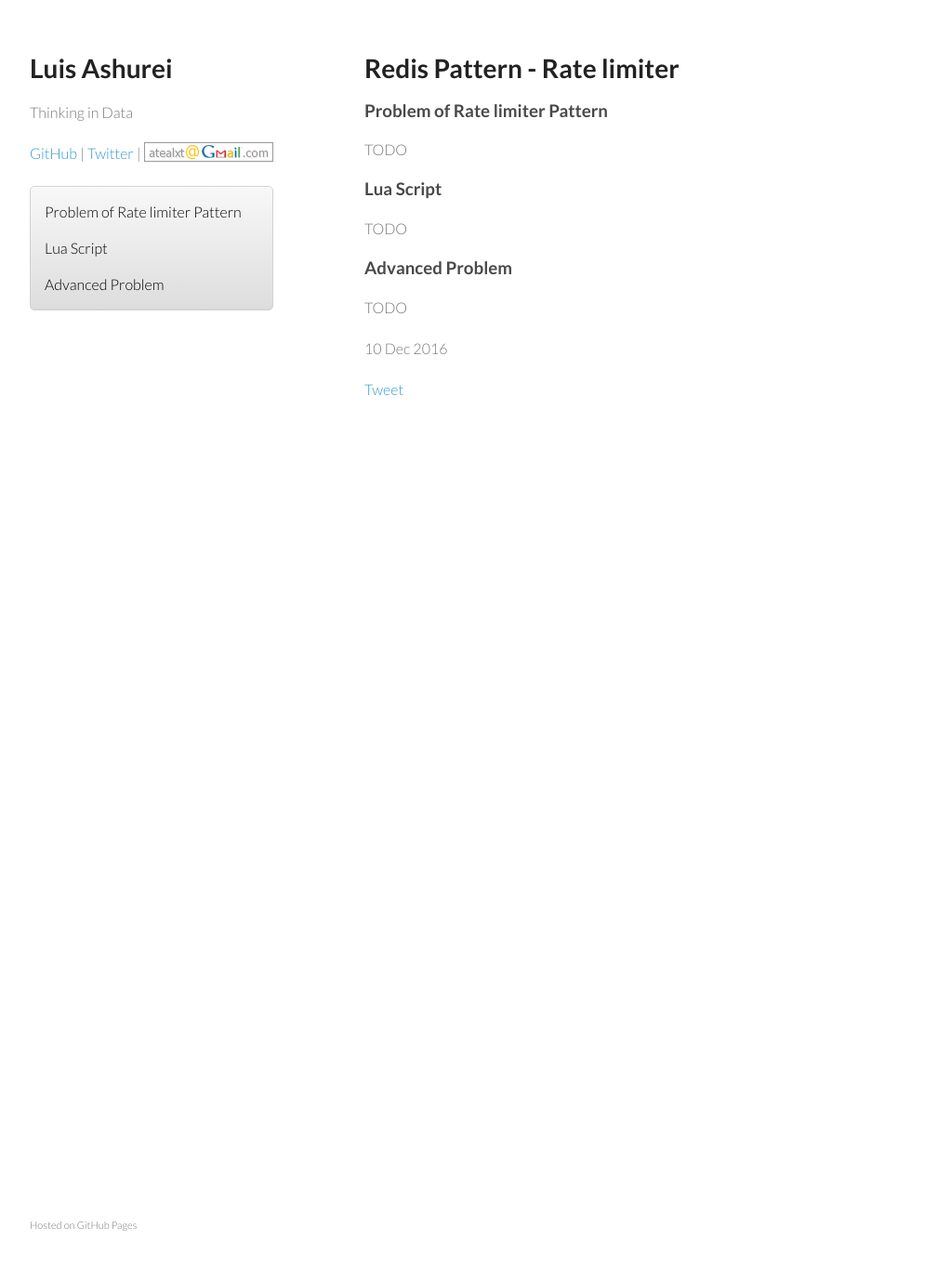
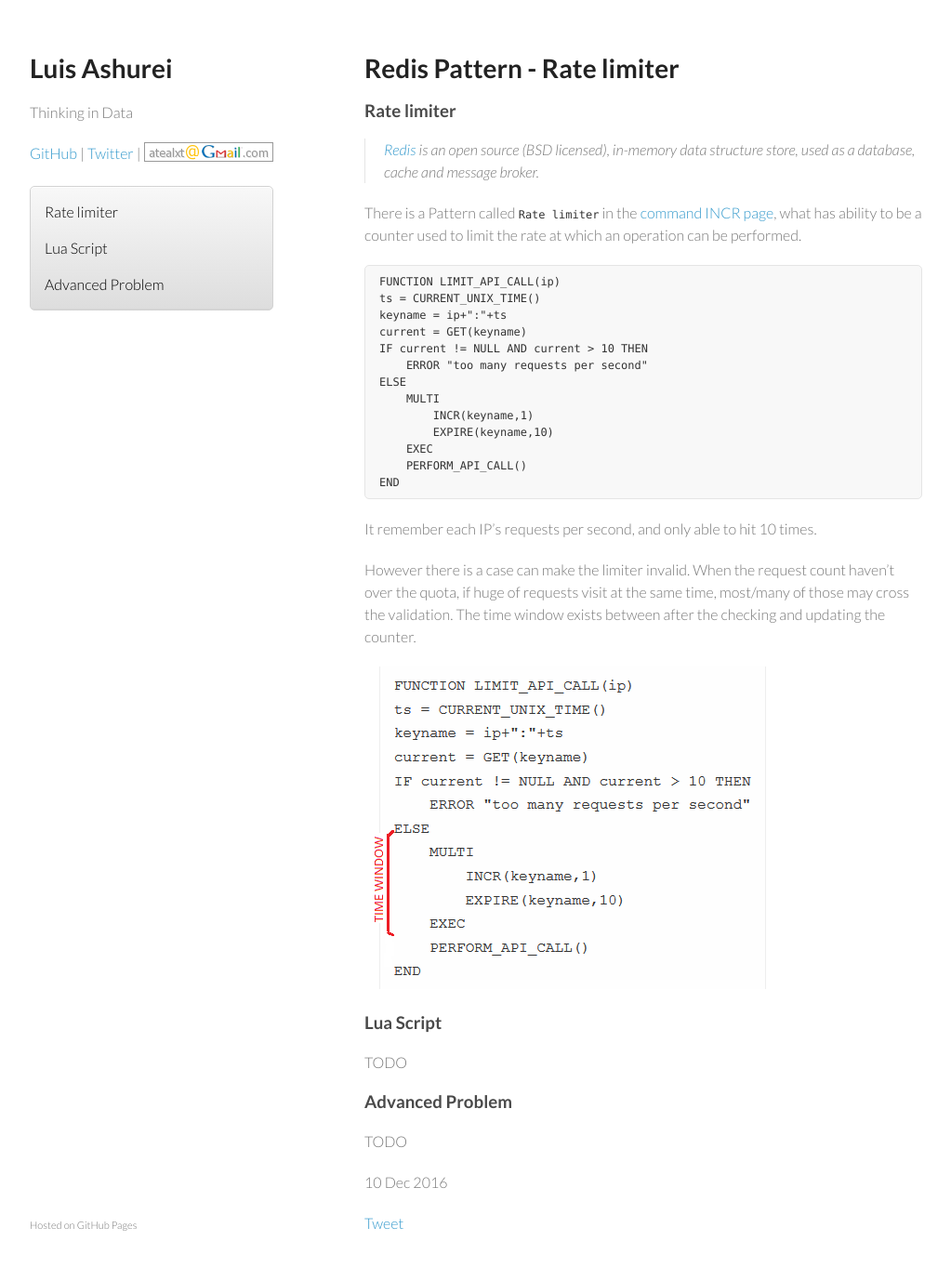
Before and after one commit to atealxt/atealxt.github.io, a Jekyll site: the page built from _posts/2016-12-10-redis-pattern-rate-limiter.md, in a window 1280 px wide and 1398 px high. Shown: the top 1363 px of the window at 93% size, without its empty margins (128-1151 px from the left). Built offline with Jekyll 4.4.1, drawn with Linux system fonts in a browser that asks for light colours; comment, search, counter and statistics services are not loaded.

Commit message:
Update 2016-12-10-redis-pattern-rate-limiter.md

```diff
--- a/_posts/2016-12-10-redis-pattern-rate-limiter.md
+++ b/_posts/2016-12-10-redis-pattern-rate-limiter.md
@@ -11,10 +11,33 @@
 
 <h3>
 <a href="#pattern-problem" name="pattern-problem" class="anchor"><span class="octicon octicon-link"></span></a>
-Problem of Rate limiter Pattern
+Rate limiter
 </h3>
 
-TODO
+> [Redis](https://redis.io/) is an open source (BSD licensed), in-memory data structure store, used as a database, cache and message broker.
+
+There is a Pattern called `Rate limiter` in the [command INCR page](https://redis.io/commands/incr#pattern-rate-limiter), what has ability to be a counter used to limit the rate at which an operation can be performed.
+
+<pre><code>FUNCTION LIMIT_API_CALL(ip)
+ts = CURRENT_UNIX_TIME()
+keyname = ip+":"+ts
+current = GET(keyname)
+IF current != NULL AND current > 10 THEN
+    ERROR "too many requests per second"
+ELSE
+    MULTI
+        INCR(keyname,1)
+        EXPIRE(keyname,10)
+    EXEC
+    PERFORM_API_CALL()
+END
+</code></pre>
+
+It remember each IP's requests per second, and only able to hit 10 times.
+
+However there is a case can make the limiter invalid. When the request count haven't over the quota, if huge of requests visit at the same time, most/many of those may cross the validation. The time window exists between after the checking and updating the counter.
+
+![Concurrent Problem](http://atealxt.github.io/images/20161211/concurrent.png "Concurrent Problem")
 
 <h3>
 <a href="#lua-script" name="lua-script" class="anchor"><span class="octicon octicon-link"></span></a>
```
